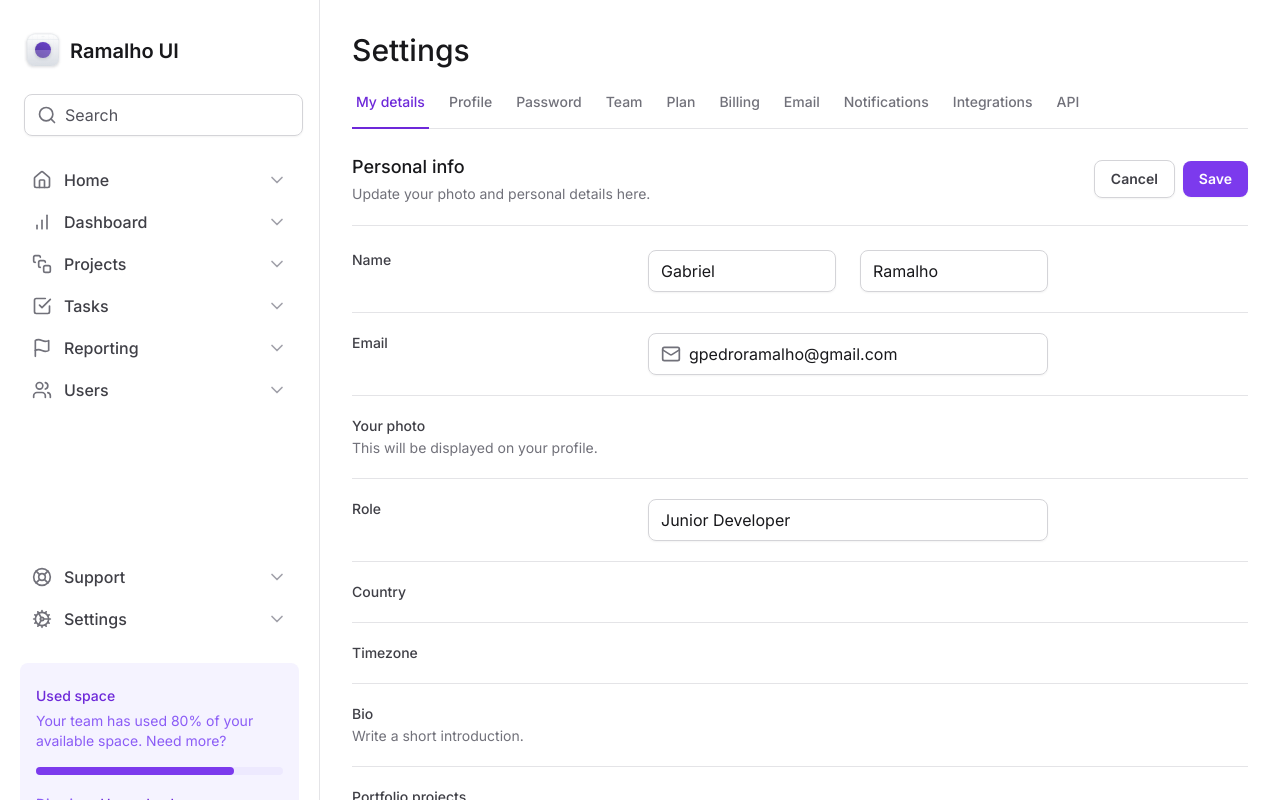
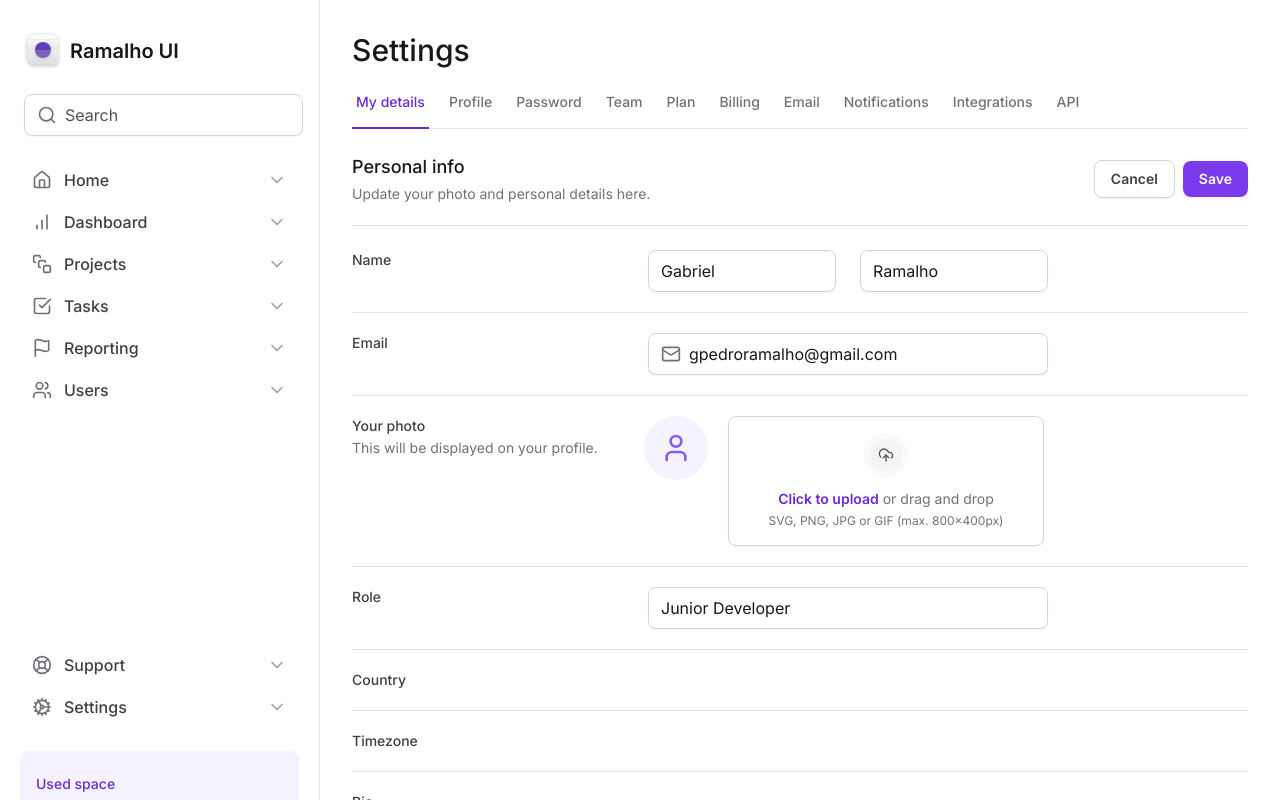
Before and after one commit to gabrielpramalho/tailwind-next, a Next.js app: page / in a window 1280 px wide. Shown: the top 800 px of the page. Built offline with nearby package versions, Linux system fonts and the light colour scheme.

Commit message:
feat: input "your-photo"

```diff
--- a/src/app/page.tsx
+++ b/src/app/page.tsx
@@ -1,6 +1,6 @@
 import { SettingsTabs } from '@/components/SettingsTabs'
 import { InputRoot, InputControl, InputPrefix } from '@/components/Input'
-import { Mail } from 'lucide-react'
+import { Mail, UploadCloud, User } from 'lucide-react'
 export default function Home() {
   return (
     <>
@@ -73,7 +73,7 @@ export default function Home() {
           </div>
           <div className="grid-cols-form grid gap-3 pt-5">
             <label
-              htmlFor="email"
+              htmlFor="photo"
               className="text-sm font-medium text-zinc-700"
             >
               Your photo
@@ -81,7 +81,34 @@ export default function Home() {
                 This will be displayed on your profile.
               </span>
             </label>
-            <div></div>
+            <div className="flex items-start gap-5">
+              <div className="flex h-16 w-16 items-center justify-center rounded-full bg-violet-50">
+                <User className="h-8 w-8 text-violet-500" />
+              </div>
+
+              <label
+                htmlFor="photo"
+                className="hover:bg-violet-25 group flex flex-1 cursor-pointer flex-col items-center gap-3 rounded-lg border border-zinc-300 px-6 py-4 text-center text-zinc-500 shadow-sm hover:border-violet-200 hover:text-violet-500"
+              >
+                <div className="border-6 rounded-full border-zinc-50 bg-zinc-100 p-2 group-hover:border-violet-50 group-hover:bg-violet-100">
+                  <UploadCloud className="h-4 w-4 text-zinc-600 group-hover:text-violet-600" />
+                </div>
+
+                <div className="flex flex-col items-center gap-1">
+                  <span className="text-sm">
+                    <span className="font-semibold text-violet-700">
+                      Click to upload
+                    </span>{' '}
+                    or drag and drop
+                  </span>
+                  <span className="text-xs">
+                    SVG, PNG, JPG or GIF (max. 800x400px)
+                  </span>
+                </div>
+              </label>
+
+              <input type="file" className="sr-only" id="photo" />
+            </div>
           </div>
           <div className="grid-cols-form grid gap-3 pt-5">
             <label htmlFor="role" className="text-sm font-medium text-zinc-700">
--- a/tailwind.config.ts
+++ b/tailwind.config.ts
@@ -13,6 +13,17 @@ const config: Config = {
         profile: 'max-content 1fr min-content',
         form: 'minmax(7.5rem, 17.5rem) minmax(25rem, 1fr) minmax(0, 15rem)',
       },
+
+      borderWidth: {
+        6: '6px',
+      },
+
+      colors: {
+        violet: {
+          25: '#fcfaff',
+        },
+      },
+
       backgroundImage: {
         'gradient-radial': 'radial-gradient(var(--tw-gradient-stops))',
         'gradient-conic':
```
